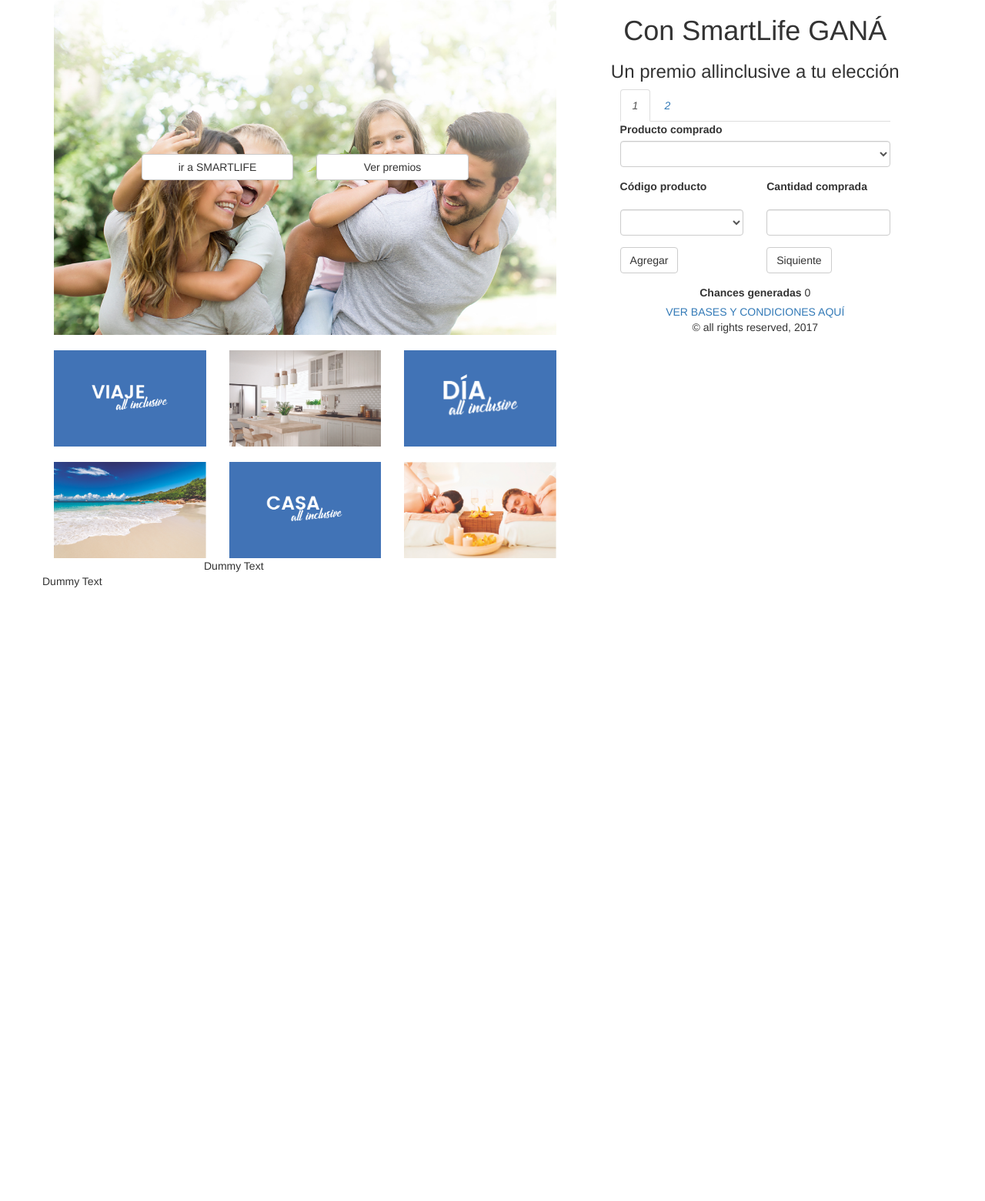
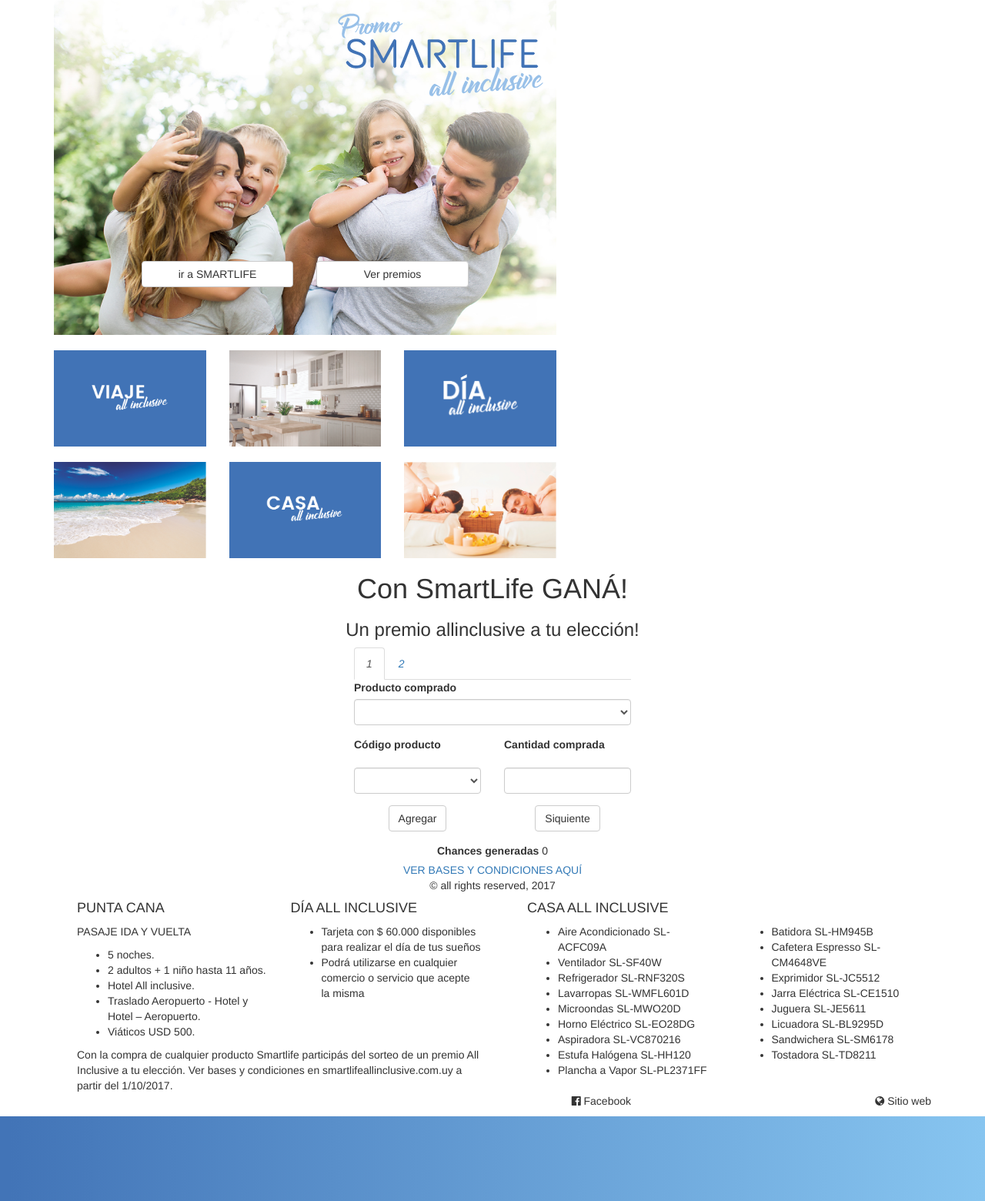
Before and after one commit to elCanarioVidal/sm-landing, a PHP site: page / in a window 1280 px wide. Shown: the whole page at 77% size. Before the commit the page ends 763 px from the top, so only its background shows below. Run offline with PHP 8.4, Linux system fonts and the light colour scheme; data that the repository does not hold is empty; some libraries are stand-ins or nearby versions.

Commit message:
incluye form
pasé el idex a php y le incluí el form

```diff
--- a/css/style.css
+++ b/css/style.css
@@ -88,5 +88,4 @@
 }
 .redes{
 	display: block;
-	float: right;
 }
--- a/db.sql
+++ b/db.sql
@@ -21,8 +21,8 @@
 --
 -- Database: `smartlife`
 --
-CREATE DATABASE IF NOT EXISTS `smartlife` DEFAULT CHARACTER SET utf8 COLLATE utf8_general_ci;
-USE `smartlife`;
+-- CREATE DATABASE IF NOT EXISTS `smartlife` DEFAULT CHARACTER SET utf8 COLLATE -- utf8_general_ci;
+-- USE `smartland_smartlife`;
 
 -- --------------------------------------------------------
 
--- a/sm-landing-form1.html
+++ b/html/sm-landing-form1.html
@@ -11,7 +11,6 @@
   </head>
   <body>
     <div class="container-fluid">
-
       <!-- initico Título -->
       <header class="row text-center">
         <div class="col-xs-12">
--- a/index.html
+++ /dev/null
@@ -1,263 +0,0 @@
-<!DOCTYPE html>
-<html lang="en">
-  <head>
-    <!-- Required meta tags -->
-    <meta charset="utf-8">
-    <meta name="viewport" content="width=device-width, initial-scale=1, shrink-to-fit=no">
-    <meta http-equiv="X-UA-Compatible" content="IE=edge">
-    <title>SmartLife</title>
-    <!-- Bootstrap CSS -->
-    <link href="https://maxcdn.bootstrapcdn.com/bootstrap/3.3.7/css/bootstrap.min.css" rel="stylesheet" integrity="sha384-BVYiiSIFeK1dGmJRAkycuHAHRg32OmUcww7on3RYdg4Va+PmSTsz/K68vbdEjh4u" crossorigin="anonymous">
-    <link href="css/style.css" rel="stylesheet" type="text/css">
-
-  </head>
-  <body>
-    <div class="container">
-      <div class="row">
-        <div class="col-md-7 col-xs-12">
-          <div class="hero">
-            <div class="row">
-            </div>
-            <div class="row">
-              <div class="hero-btns">
-                <div class="col-xs-10  col-md-offset-2 col-md-4">
-                  <button type="submit" class="btn btn-default">ir a SMARTLIFE</button>
-                </div>
-                <div class="col-xs-10 col-md-4">
-                  <button type="submit" class="btn btn-default">Ver premios</button>
-                </div>
-              </div>
-            </div>
-          </div>
-          <div class="grilla-premios">
-            <div class="row">
-              <div class="col-md-4 col-xs-12">
-                <div class="logo-premio center-block"><img src="img/viaje.png"></div>
-              </div>
-              <div class="img-premio col-md-4 col-xs-12">
-                <img src="img/casa-premios.jpg">
-              </div>
-              <div class="col-md-4 col-xs-12">
-                <div class="logo-premio"><img src="img/dia.png"></div>
-              </div>
-            </div>
-            <div class="row">
-              <div class="col-md-4 col-xs-12">
-                <div class="img-premio"><img src="img/viaje-premios.jpg"></div>
-              </div>
-              <div class="col-md-4 col-xs-12">
-                <div class="logo-premio"><img src="img/casa.png"></div>
-              </div>
-              <div class="col-md-4 col-xs-12">
-                <div class="img-premio"><img src="img/dia-premios.jpg"></div>
-              </div>
-            </div>
-          </div>
-        </div>
-        <div class="col-md-5 col-xs-12">
-      <div class="container-fluid">
-
-      <!-- initico Título -->
-      <header class="row text-center">
-        <div class="col-xs-12">
-          <h1>Con SmartLife GANÁ</h1>
-          <h3>Un premio allinclusive a tu elección</h3>
-        </div>
-      </header>
-      <!-- fin Título -->
-
-      <!-- inicio Navegación tabs -->
-      <div class="row">
-        <div class="col-xs-12 col-md-offset-1 col-md-10 wizard-inner">
-          <div class="connecting-line"></div>
-          <ul class="nav nav-tabs" role="tablist">
-            <li role="presentation" class="active">
-              <a href="#step1" data-toggle="tab" aria-controls="step1" role="tab" title="Step 1">
-                <span class="round-tab">
-                  <i class="step">1</i>
-                </span>
-              </a>
-            </li>
-            <li role="presentation">
-              <a href="#step2" data-toggle="tab" aria-controls="step2" role="tab" title="Step 2">
-                <span class="round-tab">
-                  <i class="step">2</i>
-                </span>
-              </a>
-            </li>
-          </ul>
-        </div>
-      </div>
-      <!-- fin Navegación tabs -->
-
-      <div class="row">
-        <div class="col-xs-12 col-md-offset-1 col-md-10">
-          <form class="form-horizontal">
-
-            <div class="tab-content">
-
-              <!-- inicio Formulario 1 -->
-              <div class="tab-pane active" role="tabpanel" id="step1">
-                <div id="compra">
-
-                  <!-- inicio Producto comprado -->
-                  <div class="form-group">
-                    <label for="producto" class="col-xs-12">Producto comprado</label>
-                    <div class="col-xs-12">
-                      <select class="form-control" name="producto" id="producto">
-                        <option disabled hidden selected value></option>
-                        <!-- Carga con Ajax -->
-                      </select>
-                    </div>
-                  </div>
-                  <!-- fin Producto comprado -->
-
-                  <!-- inicio Código producto y Cantidad comprada -->
-                  <div class="form-group">
-                    <label class="col-xs-6" for="codigo">Código producto</label>
-                    <label class="col-xs-6" for="cantidad">Cantidad comprada</label>
-                  </div>
-                  <div class="form-group">
-                    <div class="col-xs-6">
-                      <select class="form-control" name="codigo" id="codigo">
-                        <option disabled hidden selected value></option>
-                        <!-- Carga con Ajax -->
-                      </select>
-                    </div>
-                    <div class="col-xs-6">
-                      <input type="number" min="1" id="cantidad" name="cantidad" class="form-control">
-                    </div>
-                  </div>
-                  <!-- fin Código producto y Cantidad comprada -->
-
-                </div>
-
-                <div class="agregados">
-                  <!-- Si el usuario selecciona "Agregar otro" se agregan las opciones acá -->
-                </div>
-
-                <!-- inicio Botones agregar otro y siguiente -->
-                <div class="form-group">
-                  <div class="col-xs-6">
-                    <button id="agregarOtro" type="button" class="btn btn-default">Agregar</button>
-                  </div>
-                  <div class="col-xs-6">
-                    <button id="siguiente" type="button" class="btn btn-default">Siquiente</button>
-                  </div>
-                </div>
-                <!-- fin Botones agregar otro y siguiente -->
-
-              </div>
-              <!-- fin Formulario 1 -->
-
-              <!-- inicio Formulario 2 -->
-              <div class="tab-pane" role="tabpanel" id="step2">
-
-                <!-- inicio Lugar de compra y Número factura -->
-                <div class="form-group">
-                  <label class="col-xs-6" for="lugar">Lugar de compra</label>
-                  <label class="col-xs-6" for="factura">Número de factura</label>
-                </div>
-                <div class="form-group">
-                  <div class="col-xs-6">
-                    <input type="text" name="lugar" id="lugar" class="form-control">
-                  </div>
-                  <div class="col-xs-6">
-                    <input type="text" name="factura" id="factura" class="form-control">
-                  </div>
-                </div>
-                <!-- fin Lugar de compra y Número factura -->
-
-                <!-- inicio Nombre completo -->
-                <div class="form-group">
-                  <label for="nombre" class="col-xs-12">Nombre completo</label>
-                  <div class="col-xs-12">
-                    <input type="text" name="nombre" id="nombre" class="form-control">
-                  </div>
-                </div>
-                <!-- fin Nombre completo -->
-
-                <!-- inicio CI y Celular -->
-                <div class="form-group">
-                  <label class="col-xs-6" for="ci">C.I.</label>
-                  <label class="col-xs-6" for="celular">CELULAR</label>
-                </div>
-                <div class="form-group">
-                  <div class="col-xs-6">
-                    <input type="text" name="ci" id="ci" class="form-control">
-                  </div>
-                  <div class="col-xs-6">
-                    <input type="text" name="celular" id="celular" class="form-control">
-                  </div>
-                </div>
-                <!-- fin CI y Celular -->
-
-                <!-- inicio Email -->
-                <div class="form-group">
-                  <label for="email" class="col-xs-12">Email</label>
-                  <div class="col-xs-12">
-                    <input type="email" name="email" id="email" class="form-control">
-                  </div>
-                </div>
-                <!-- fin Email -->
-
-                <!-- inicio Botón enviar -->
-                <div class="form-group">
-                  <div class="col-xs-12 text-center">
-                    <button type="submit" class="btn btn-default">Enviar</button>
-                  </div>
-                </div>
-                <!-- fin Botón enviar -->
-
-              </div>
-              <!-- fin Formulario 2 -->
-
-            </div>
-
-          </form>
-
-          <div id="mensaje" class="alert" style="display:none"></div>
-
-          <!-- inicio Chances generadas -->
-          <div class="row">
-            <div class="col-xs-12 text-center">
-              <label>Chances generadas</label>
-              <span id="chances">0</span>
-            </div>
-          </div>
-          <!-- fin Chances generadas -->
-
-          <!-- inicio Bases y condiciones -->
-          <footer class="text-center">
-            <div class="row">
-              <div class="col-xs-12">
-                <a href="#" target="_blank">VER BASES Y CONDICIONES AQUÍ</a>
-              </div>
-            </div>
-            <div class="row">
-              <div class="col-xs-12">
-                <span>&#169; all rights reserved, 2017</span>
-              </div>
-            </div>
-          </footer>
-          <!-- fin Bases y condiciones -->
-
-        </div>
-      </div>
-    </div>
-        </div>
-      </div>
-      <div class=" row info">
-        <div class="col-md-offset-2 col-md-8 col-xs-12">Dummy Text</div>
-      </div>
-      <div class="row footer">Dummy Text</div>
-    </div>
-    <!-- Optional JavaScript -->
-    <!-- jQuery first, then Popper.js, then Bootstrap JS -->
-    <script type="text/javascript" src="https://code.jquery.com/jquery-3.2.1.min.js" integrity="sha384-xBuQ/xzmlsLoJpyjoggmTEz8OWUFM0/RC5BsqQBDX2v5cMvDHcMakNTNrHIW2I5f" crossorigin="anonymous"></script>
-    <script type="text/javascript" src="https://cdnjs.cloudflare.com/ajax/libs/popper.js/1.11.0/umd/popper.min.js" integrity="sha384-b/U6ypiBEHpOf/4+1nzFpr53nxSS+GLCkfwBdFNTxtclqqenISfwAzpKaMNFNmj4" crossorigin="anonymous"></script>
-    <script type="text/javascript" src="https://maxcdn.bootstrapcdn.com/bootstrap/4.0.0-beta/js/bootstrap.min.js" integrity="sha384-h0AbiXch4ZDo7tp9hKZ4TsHbi047NrKGLO3SEJAg45jXxnGIfYzk4Si90RDIqNm1" crossorigin="anonymous"></script>
-    <script type="text/javascript" src="/js/script.js"></script>
-
-  </body>
-</html>
--- /dev/null
+++ b/index.php
@@ -0,0 +1,162 @@
+<!DOCTYPE html>
+<html lang="en">
+  <head>
+    <!-- Required meta tags -->
+    <meta charset="utf-8">
+    <meta name="viewport" content="width=device-width, initial-scale=1, shrink-to-fit=no">
+    <meta http-equiv="X-UA-Compatible" content="IE=edge">
+    <title>SmartLife</title>
+    <!-- Bootstrap CSS -->
+    <link href="https://maxcdn.bootstrapcdn.com/bootstrap/3.3.7/css/bootstrap.min.css" rel="stylesheet" integrity="sha384-BVYiiSIFeK1dGmJRAkycuHAHRg32OmUcww7on3RYdg4Va+PmSTsz/K68vbdEjh4u" crossorigin="anonymous">
+     <!--<link rel="stylesheet" href="https://maxcdn.bootstrapcdn.com/bootstrap/4.0.0-beta/css/bootstrap.min.css" integrity="sha384-/Y6pD6FV/Vv2HJnA6t+vslU6fwYXjCFtcEpHbNJ0lyAFsXTsjBbfaDjzALeQsN6M" crossorigin="anonymous"> -->
+    <link href="css/style.css" rel="stylesheet" type="text/css">
+    <link rel="stylesheet" href="https://cdnjs.cloudflare.com/ajax/libs/font-awesome/4.7.0/css/font-awesome.min.css">
+
+  </head>
+  <body>
+
+<!---Contenedor principal-->
+    <div class="container">
+<!--contenedor landing-->
+     <div class="row">
+<!--contenedor promo-->
+        <div class="col-md-7 col-xs-12">
+          <div class="hero">
+            <div class="row">
+              <div class="logo"><img src="img/smallinc-logo.png"></div>
+            </div>
+            <div class="row">
+              <div class="hero-btns">
+                <div class="col-xs-10  col-md-offset-2 col-md-4">
+                  <button type="submit" class="btn btn-default">ir a SMARTLIFE</button>
+                </div>
+                <div class="col-xs-10 col-md-4">
+                  <button type="submit" class="btn btn-default">Ver premios</button>
+                </div>
+              </div>
+            </div>
+          </div>
+          <div class="grilla-premios">
+            <div class="row">
+              <div class="col-md-4 col-xs-12">
+                <div class="logo-premio center-block"><img src="img/viaje.png"></div>
+              </div>
+              <div class="img-premio col-md-4 col-xs-12">
+                <img src="img/casa-premios.jpg">
+              </div>
+              <div class="col-md-4 col-xs-12">
+                <div class="logo-premio"><img src="img/dia.png"></div>
+              </div>
+            </div>
+            <div class="row">
+              <div class="col-md-4 col-xs-12">
+                <div class="img-premio"><img src="img/viaje-premios.jpg"></div>
+              </div>
+              <div class="col-md-4 col-xs-12">
+                <div class="logo-premio"><img src="img/casa.png"></div>
+              </div>
+              <div class="col-md-4 col-xs-12">
+                <div class="img-premio"><img src="img/dia-premios.jpg"></div>
+              </div>
+            </div>
+          </div>
+        </div>
+<!--Fin contenedor promo-->
+
+<!-- Inicio formulario-->
+<?php require_once("./html/sm-landing-form1.html") ?>
+<!--Fin formulario-->
+</div>
+<!--fin contenedor Landing-->
+
+<!--Contenedor info-->
+<div class="container">
+  <div class="row">
+    <div class="col-md-6 col-xs-12">
+      <div class="col-md-6 col-xs-12">
+<h4>PUNTA CANA</h4>
+<p>PASAJE IDA Y VUELTA</p>
+<ul>
+<li>5 noches.</li>
+<li>2 adultos + 1 niño hasta 11 años.</li>
+<li>Hotel All inclusive.</li>
+<li>Traslado Aeropuerto - Hotel y Hotel – Aeropuerto.</li>
+<li>Viáticos USD 500.</li>
+</ul>
+      </div>
+      <div class="col-md-6 col-xs-12">
+<h4>DÍA ALL INCLUSIVE</h4>
+
+<ul>
+<li>Tarjeta con $ 60.000 disponibles para realizar el día de tus sueños</li>
+<li>Podrá utilizarse en cualquier comercio o servicio que acepte la misma</li>
+</ul>
+      </div>
+      <div class="col-md-12 col-xs-12">Con la compra de cualquier producto Smartlife participás del sorteo de un premio All Inclusive a
+tu elección. Ver bases y condiciones en smartlifeallinclusive.com.uy a partir del 1/10/2017.</div>
+    </div>
+    <div class="col-md-6 col-xs-12">
+      <div class="col-md-12 col-sx-12">
+        <h4>CASA ALL INCLUSIVE</h4>
+      </div>
+      <div class="col-md-6 col-sx-12">
+            <ul>
+              <li>Aire Acondicionado SL-ACFC09A</li>
+              <li>Ventilador SL-SF40W</li>
+              <li>Refrigerador SL-RNF320S</li>
+              <li>Lavarropas SL-WMFL601D</li>
+              <li>Microondas SL-MWO20D</li>
+              <li>Horno Eléctrico SL-EO28DG</li>
+              <li>Aspiradora SL-VC870216</li>
+              <li>Estufa Halógena SL-HH120</li>
+              <li>Plancha a Vapor SL-PL2371FF</li>
+            </ul>
+      </div>
+      <div class="col-md-6 col-sx-12">
+            <ul>
+              <li>Batidora SL-HM945B</li>
+              <li>Cafetera Espresso SL-CM4648VE</li>
+              <li>Exprimidor SL-JC5512</li>
+              <li>Jarra Eléctrica SL-CE1510</li>
+              <li>Juguera SL-JE5611</li>
+              <li>Licuadora SL-BL9295D</li>
+              <li>Sandwichera SL-SM6178</li>
+            <li>Tostadora SL-TD8211 </li>
+      </div>
+      </div>
+    </div>
+  </div>
+</div>
+<!--Fin Contenedor info-->
+<!--Footer-->
+<div class="container">
+  <div class="row">
+    <div class="col-md-4 col-md-offset-4 col-xs-12">
+      <p align="right">
+        <i class="fa fa-facebook-official"></i> Facebook
+      </p>
+    </div>
+    <div class="col-md-4 col-xs-12">
+      <p align="right">
+        <i class="fa fa-globe"></i> Sitio web
+      </p>
+    </div>
+  </div>
+</div>
+<!--fin footer-->
+    </div>
+<!--fin contenedor principal-->
+
+
+<div class="gradient col-md-12 col-xs-12"></div>
+
+    <!-- Optional JavaScript -->
+    <!-- jQuery first, then Popper.js, then Bootstrap JS -->
+    <script type="text/javascript" src="https://code.jquery.com/jquery-3.2.1.min.js" integrity="sha384-xBuQ/xzmlsLoJpyjoggmTEz8OWUFM0/RC5BsqQBDX2v5cMvDHcMakNTNrHIW2I5f" crossorigin="anonymous"></script>
+    <script type="text/javascript" src="https://cdnjs.cloudflare.com/ajax/libs/popper.js/1.11.0/umd/popper.min.js" integrity="sha384-b/U6ypiBEHpOf/4+1nzFpr53nxSS+GLCkfwBdFNTxtclqqenISfwAzpKaMNFNmj4" crossorigin="anonymous"></script>
+    <script type="text/javascript" src="https://maxcdn.bootstrapcdn.com/bootstrap/4.0.0-beta/js/bootstrap.min.js" integrity="sha384-h0AbiXch4ZDo7tp9hKZ4TsHbi047NrKGLO3SEJAg45jXxnGIfYzk4Si90RDIqNm1" crossorigin="anonymous"></script>
+    <script type="text/javascript" src="js/ci.js"></script>
+    <script type="text/javascript" src="/js/script.js"></script>
+
+  </body>
+</html>
--- a/php/logica.php
+++ b/php/logica.php
@@ -1,9 +1,9 @@
 <?php
 
 define('DB_HOST', 'localhost');
-define('DB_NAME', 'smartlife');
-define('DB_USER', 'root');
-define('DB_PASS', '');
+define('DB_NAME', 'smartland_smartlife');
+define('DB_USER', 'smartland_dbadmin');
+define('DB_PASS', '17d SL20');
 
 if ($_SERVER['REQUEST_METHOD'] === 'POST') {
   switch ($_POST['accion']) {
```
